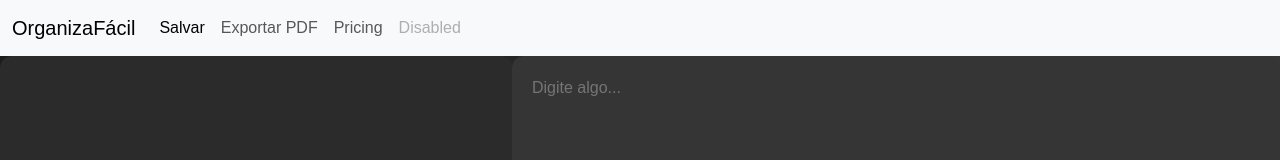
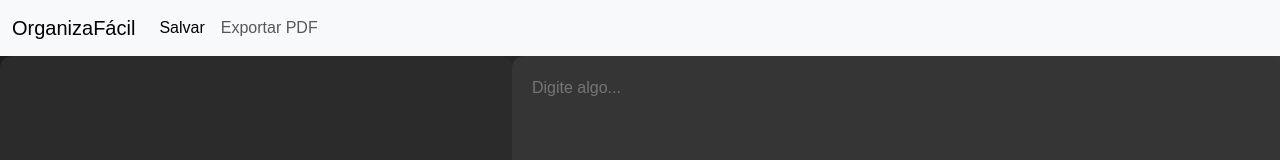
Before and after one commit to Ma4c0s/OrganizaFacil, a plain HTML site: page cardClicado.html in a window 1280 px wide. Shown: the top 160 px of the page. Drawn offline with nearby package versions, Linux system fonts and the light colour scheme.

Commit message:
Fix HTML structure and remove unnecessary lines

```diff
--- a/cardClicado.html
+++ b/cardClicado.html
@@ -31,8 +31,6 @@
             onclick="imprimirPDF()">
             Exportar PDF
           </a>
-        <a class="nav-link" href="#">Pricing</a>
-        <a class="nav-link disabled" aria-disabled="true">Disabled</a>
       </div>
     </div>
   </div>
```
